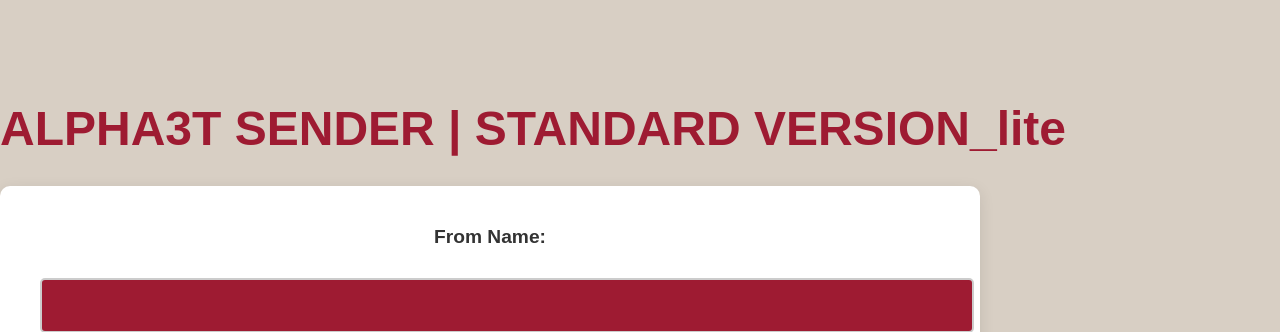
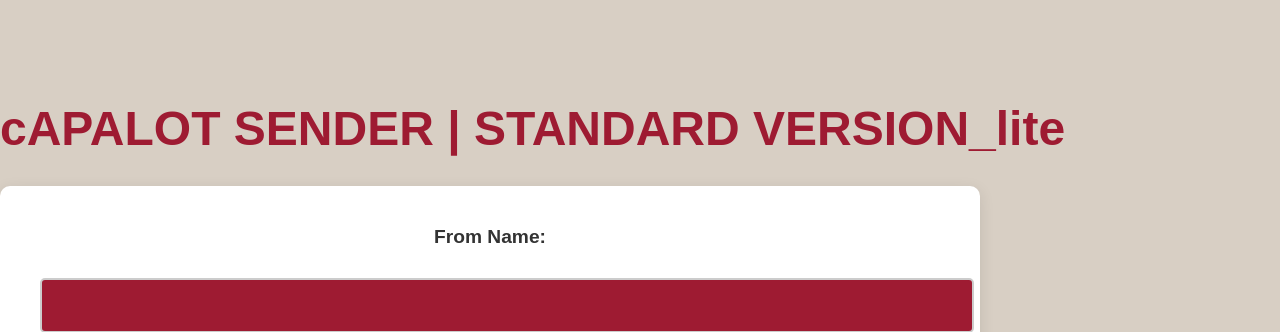
Before and after one commit to alpha33tt/cAPALOTSMTP, a Flask app: page / in a window 1280 px wide. Shown: the part 345-677 px from the top of the page. Run offline with Flask 3, Linux system fonts and the light colour scheme; some libraries are stand-ins or nearby versions.

Commit message:
Update index.html

```diff
--- a/templates/index.html
+++ b/templates/index.html
@@ -128,7 +128,7 @@
     </style>
 </head>
 <body>
-    <h2>ALPHA3T SENDER | STANDARD VERSION_lite</h2>
+    <h2>cAPALOT SENDER | STANDARD VERSION_lite</h2>
     <form id="emailForm" method="POST" action="/send_email" enctype="multipart/form-data">
         <label for="from-name">From Name:</label>
         <input type="text" id="from-name" name="from-name" required><br>
```
